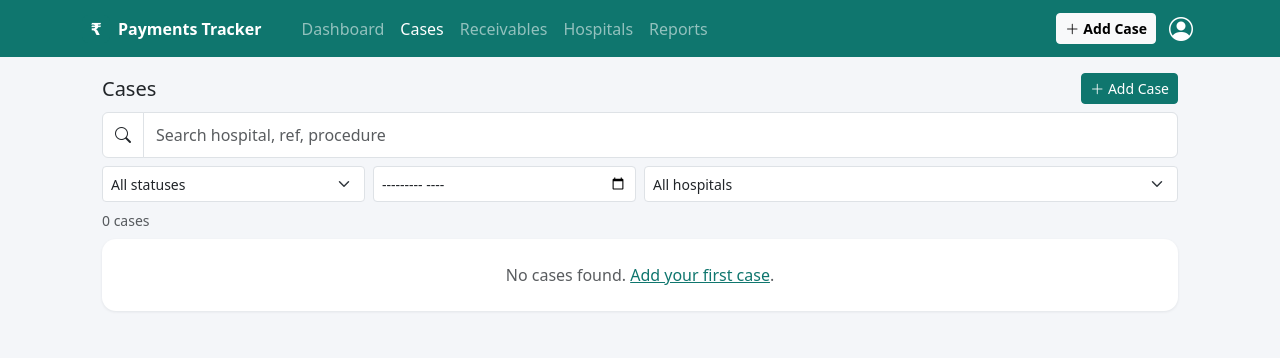
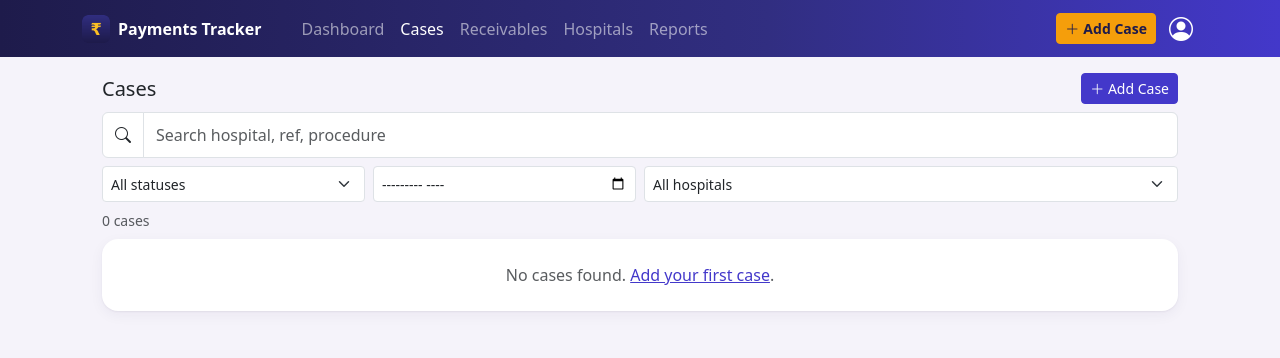
Before and after one commit to knowledge-corner/payments_tracker, a Django app: page /cases/ in a window 1280 px wide. Shown: the top 358 px of the page. Run offline with Django 5.2, Linux system fonts and the light colour scheme; the visitor is signed in with stand-in values (Sample User, id 1); data comes from the database, SQL or seed files in the repository; data that the repository does not hold is empty; some libraries are stand-ins or nearby versions.

Commit message:
Switch to indigo + amber theme and new app icon
Replace the teal palette with a deep indigo / amber scheme so the app
is visually distinct: gradient header, violet hero card, amber Add Case
button and quick action, new indigo/amber app icons and PWA colours.
Bump the service-worker cache version so installed apps pick it up.

Co-Authored-By: Claude Opus 5.5 <noreply@anthropic.com>
Claude-Session: https://claude.ai/code/session_017MPWNQbqCVSML1ccdQFgzB

```diff
--- a/core/views.py
+++ b/core/views.py
@@ -10,7 +10,7 @@ from .models import AppSettings
 from .permissions import admin_required
 
 # Bump when static assets change so installed PWAs refresh their cache.
-SW_CACHE_VERSION = "v1"
+SW_CACHE_VERSION = "v2"
 
 
 @cache_control(max_age=3600)
@@ -24,8 +24,8 @@ def manifest(request):
         "scope": "/",
         "display": "standalone",
         "orientation": "portrait",
-        "background_color": "#f4f6f9",
-        "theme_color": "#0f766e",
+        "background_color": "#f5f3fa",
+        "theme_color": "#1e1b4b",
         "icons": [
             {"src": static("icons/icon-192.png"), "sizes": "192x192", "type": "image/png"},
             {"src": static("icons/icon-512.png"), "sizes": "512x512", "type": "image/png"},
--- a/static/css/app.css
+++ b/static/css/app.css
@@ -1,14 +1,19 @@
 /* Payments Tracker - mobile-first styles on top of Bootstrap 5 */
 :root {
-  --brand: #0f766e;
-  --brand-dark: #115e59;
-  --brand-soft: #ccfbf1;
-  --app-bg: #f4f6f9;
-  --bs-primary: #0f766e;
-  --bs-primary-rgb: 15, 118, 110;
-  --bs-link-color: #0f766e;
-  --bs-link-color-rgb: 15, 118, 110;
-  --bs-link-hover-color: #115e59;
+  /* Theme: deep indigo + amber */
+  --brand: #4338ca;
+  --brand-dark: #312e81;
+  --brand-deep: #1e1b4b;
+  --brand-soft: #e0e7ff;
+  --accent: #f59e0b;
+  --accent-dark: #b45309;
+  --accent-soft: #fef3c7;
+  --app-bg: #f5f3fa;
+  --bs-primary: #4338ca;
+  --bs-primary-rgb: 67, 56, 202;
+  --bs-link-color: #4338ca;
+  --bs-link-color-rgb: 67, 56, 202;
+  --bs-link-hover-color: #312e81;
   --nav-h: 64px;
 }
 
@@ -16,7 +21,7 @@ body { background: var(--app-bg); -webkit-tap-highlight-color: transparent; }
 body.has-bottom-nav { padding-bottom: calc(var(--nav-h) + env(safe-area-inset-bottom) + 12px); }
 @media (min-width: 992px) { body.has-bottom-nav { padding-bottom: 2rem; } }
 
-.app-header { background: var(--brand); padding-top: env(safe-area-inset-top); }
+.app-header { background: linear-gradient(90deg, var(--brand-deep), var(--brand-dark) 60%, var(--brand)); padding-top: env(safe-area-inset-top); }
 .app-header .navbar { padding-top: .35rem; padding-bottom: .35rem; }
 .app-header .navbar-brand span { font-size: 1rem; max-width: 55vw; overflow: hidden; text-overflow: ellipsis; white-space: nowrap; }
 .app-main { max-width: 1100px; }
@@ -28,18 +33,20 @@ body.has-bottom-nav { padding-bottom: calc(var(--nav-h) + env(safe-area-inset-bo
 .text-primary { color: var(--brand) !important; }
 .form-control, .form-select { min-height: 46px; font-size: 16px; } /* 16px stops iOS zooming into inputs */
 .form-control-sm, .form-select-sm, .input-group-sm .form-select { min-height: 36px; font-size: 14px; }
-.form-control:focus, .form-select:focus { border-color: var(--brand); box-shadow: 0 0 0 .2rem rgba(15, 118, 110, .2); }
+.form-control:focus, .form-select:focus { border-color: var(--brand); box-shadow: 0 0 0 .2rem rgba(67, 56, 202, .2); }
 .form-check-input:checked { background-color: var(--brand); border-color: var(--brand); }
 .form-switch .form-check-input { width: 2.6em; height: 1.4em; }
 .btn-lg-touch { padding: .8rem 1rem; font-size: 1.05rem; font-weight: 600; }
 
 /* Cards */
-.card { border: 0; border-radius: 14px; box-shadow: 0 1px 3px rgba(16, 24, 40, .08); }
+.card { border: 0; border-radius: 16px; box-shadow: 0 1px 2px rgba(30, 27, 75, .06), 0 4px 14px rgba(30, 27, 75, .05); }
 .stat-card { padding: .9rem 1rem; height: 100%; }
 .stat-card .label { font-size: .78rem; color: #6c757d; text-transform: uppercase; letter-spacing: .03em; }
 .stat-card .value { font-size: 1.35rem; font-weight: 700; line-height: 1.2; margin-top: .15rem; }
 .stat-card .sub { font-size: .78rem; color: #6c757d; }
-.stat-card.hero { background: linear-gradient(135deg, var(--brand), #14b8a6); color: #fff; }
+.stat-card.hero { background: linear-gradient(135deg, var(--brand-dark), #6d28d9); color: #fff; position: relative; overflow: hidden; }
+.stat-card.hero::after { content: ""; position: absolute; right: -30px; top: -30px; width: 120px; height: 120px; border-radius: 50%; background: rgba(245, 158, 11, .28); }
+.stat-card.hero .value { color: #fde68a; }
 .stat-card.hero .label, .stat-card.hero .sub { color: rgba(255, 255, 255, .85); }
 .stat-card .icon { width: 34px; height: 34px; border-radius: 10px; display: inline-flex; align-items: center; justify-content: center; font-size: 1.05rem; }
 a.stat-link { color: inherit; text-decoration: none; display: block; height: 100%; }
@@ -47,9 +54,9 @@ a.stat-link { color: inherit; text-decoration: none; display: block; height: 100
 .quick-actions { display: grid; grid-template-columns: repeat(4, 1fr); gap: .5rem; }
 .quick-actions a { display: flex; flex-direction: column; align-items: center; gap: .35rem; padding: .75rem .25rem; border-radius: 14px; background: #fff; box-shadow: 0 1px 3px rgba(16, 24, 40, .08); color: #212529; text-decoration: none; font-size: .78rem; font-weight: 600; text-align: center; }
 .quick-actions a i { font-size: 1.4rem; width: 44px; height: 44px; border-radius: 50%; display: flex; align-items: center; justify-content: center; background: var(--brand-soft); color: var(--brand); }
-.quick-actions a.primary i { background: var(--brand); color: #fff; }
+.quick-actions a.primary i { background: var(--accent); color: #1e1b4b; }
 
-.section-title { font-size: .85rem; font-weight: 700; text-transform: uppercase; letter-spacing: .04em; color: #6c757d; margin: 1.25rem 0 .5rem; }
+.section-title { font-size: .85rem; font-weight: 700; text-transform: uppercase; letter-spacing: .04em; color: var(--brand-dark); margin: 1.25rem 0 .5rem; }
 .list-group-item { border-color: #eef0f3; }
 .card > .list-group { border-radius: 14px; }
 
@@ -57,7 +64,7 @@ a.stat-link { color: inherit; text-decoration: none; display: block; height: 100
 .chips { display: flex; gap: .4rem; overflow-x: auto; padding-bottom: .25rem; scrollbar-width: none; }
 .chips::-webkit-scrollbar { display: none; }
 .chip { white-space: nowrap; border: 1px solid #d0d5dd; background: #fff; color: #344054; border-radius: 999px; padding: .3rem .8rem; font-size: .85rem; text-decoration: none; }
-.chip.active { background: var(--brand); border-color: var(--brand); color: #fff; }
+.chip.active { background: var(--brand-deep); border-color: var(--brand-deep); color: #fde68a; }
 
 /* Bottom navigation (mobile) */
 .bottom-nav { position: fixed; bottom: 0; left: 0; right: 0; z-index: 1030; height: calc(var(--nav-h) + env(safe-area-inset-bottom)); padding-bottom: env(safe-area-inset-bottom); background: #fff; border-top: 1px solid #e4e7ec; display: flex; box-shadow: 0 -2px 10px rgba(16, 24, 40, .05); }
@@ -65,8 +72,8 @@ a.stat-link { color: inherit; text-decoration: none; display: block; height: 100
 .bottom-nav a i { font-size: 1.25rem; line-height: 1; }
 .bottom-nav a.active { color: var(--brand); font-weight: 700; }
 .bottom-nav a span:last-child { white-space: nowrap; overflow: hidden; text-overflow: ellipsis; max-width: 100%; }
-.bottom-nav .add-case { color: var(--brand); font-weight: 700; }
-.bottom-nav .add-circle { width: 46px; height: 46px; margin-top: -22px; border-radius: 50%; background: var(--brand); color: #fff; display: flex; align-items: center; justify-content: center; box-shadow: 0 4px 12px rgba(15, 118, 110, .45); border: 3px solid #fff; }
+.bottom-nav .add-case { color: var(--accent-dark); font-weight: 700; }
+.bottom-nav .add-circle { width: 46px; height: 46px; margin-top: -22px; border-radius: 50%; background: var(--accent); color: var(--brand-deep); display: flex; align-items: center; justify-content: center; box-shadow: 0 4px 12px rgba(245, 158, 11, .5); border: 3px solid #fff; }
 .bottom-nav .add-circle i { font-size: 1.4rem; }
 
 /* Sticky save bar on long forms */
@@ -81,3 +88,11 @@ a.stat-link { color: inherit; text-decoration: none; display: block; height: 100
 .age-pill { font-size: .72rem; border-radius: 999px; padding: .1rem .5rem; background: #f2f4f7; color: #344054; white-space: nowrap; }
 .age-pill.old { background: #fee4e2; color: #b42318; }
 .login-wrap { min-height: 80vh; display: flex; align-items: center; justify-content: center; }
+
+/* Accent touches */
+.btn-accent { --bs-btn-bg: var(--accent); --bs-btn-border-color: var(--accent); --bs-btn-color: var(--brand-deep); --bs-btn-hover-bg: #d97706; --bs-btn-hover-border-color: #d97706; --bs-btn-hover-color: #fff; font-weight: 600; }
+.bottom-nav a.active i { color: var(--brand); }
+.bottom-nav a.active::before { content: ""; position: absolute; top: 0; width: 28px; height: 3px; border-radius: 0 0 3px 3px; background: var(--accent); }
+.bottom-nav a { position: relative; }
+.bottom-nav a.add-case.active::before { display: none; }
+.login-wrap .card { border-top: 4px solid var(--accent); }
--- a/templates/base.html
+++ b/templates/base.html
@@ -3,7 +3,7 @@
 <head>
   <meta charset="utf-8">
   <meta name="viewport" content="width=device-width, initial-scale=1, viewport-fit=cover">
-  <meta name="theme-color" content="#0f766e">
+  <meta name="theme-color" content="#1e1b4b">
   <meta name="apple-mobile-web-app-capable" content="yes">
   <meta name="mobile-web-app-capable" content="yes">
   <meta name="apple-mobile-web-app-status-bar-style" content="default">
@@ -34,7 +34,7 @@
           <a class="nav-link {% if ns == 'reports' %}active{% endif %}" href="{% url 'reports:index' %}">Reports</a>
         </div>
         <div class="d-flex align-items-center gap-2 ms-auto">
-          <a href="{% url 'cases:add' %}" class="btn btn-light btn-sm fw-semibold d-none d-lg-inline-flex align-items-center gap-1"><i class="bi bi-plus-lg"></i> Add Case</a>
+          <a href="{% url 'cases:add' %}" class="btn btn-accent btn-sm d-none d-lg-inline-flex align-items-center gap-1"><i class="bi bi-plus-lg"></i> Add Case</a>
           <div class="dropdown">
             <button class="btn btn-link text-white p-1" data-bs-toggle="dropdown" aria-label="Account menu">
               <i class="bi bi-person-circle fs-4"></i>
```
Also changed, not shown: static/icons/apple-touch-icon.png, static/icons/favicon-32.png, static/icons/icon-192.png, static/icons/icon-512.png, static/icons/icon-maskable-512.png.
